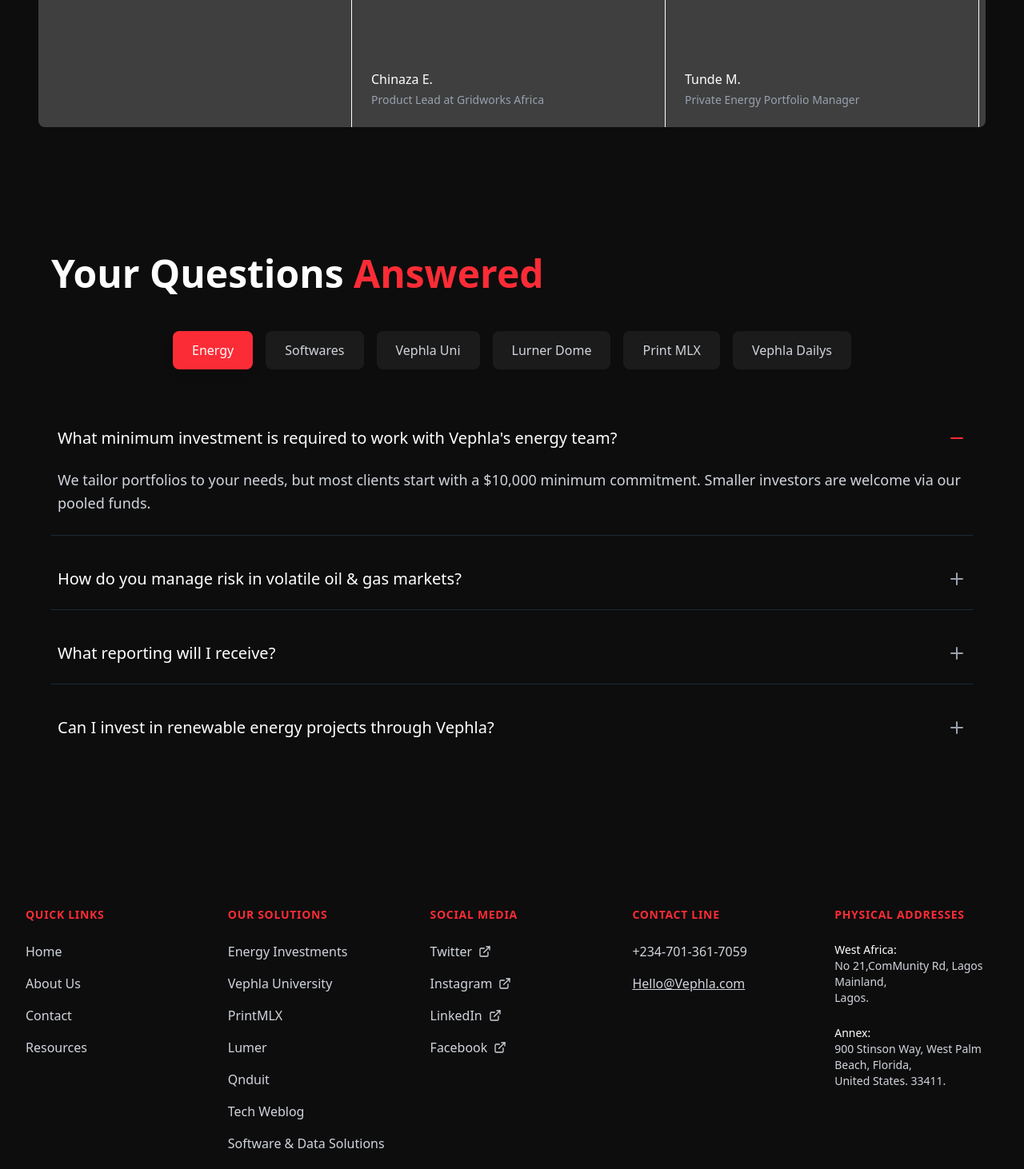
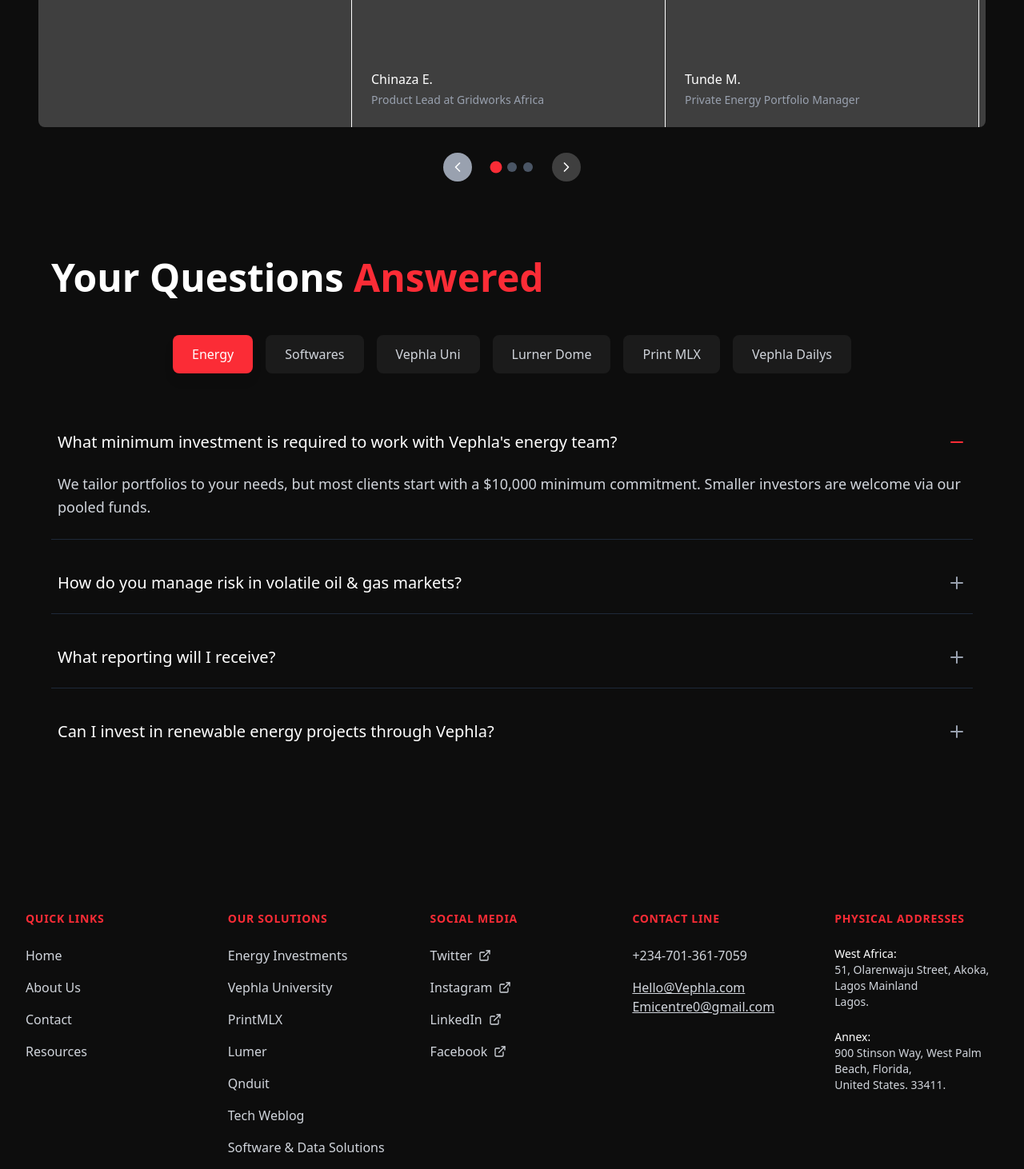
Before and after one commit to VephlaUniversity/Vephla-Revamp, a React (Vite) app: page / in a window 1280 px wide. Shown: the part 5193-6655 px from the top of the page at 80% size. Built offline with nearby package versions, Linux system fonts and the light colour scheme.

Commit message:
add a new file and indicator to the testimonial

```diff
--- a/src/App.jsx
+++ b/src/App.jsx
@@ -8,6 +8,7 @@
 import { TermsAndService } from "./components/Terms";
 import { PrivacyPolicy } from "./components/Privacy";
 import { About } from "./components/about/About";
+import ScrollToTop from "./components/ScrollToTop";
 
 function App() {
   const location = useLocation();
@@ -16,6 +17,7 @@
 
   return (
     <>
+      <ScrollToTop />
       <Nav />
       <div className="app-container">
         <AnimatePresence exitBeforeEnter>
--- a/src/components/Footer.jsx
+++ b/src/components/Footer.jsx
@@ -184,6 +184,13 @@
               >
                 Hello@Vephla.com
               </a>
+              <br />
+              <a
+                href="mailto:Emicentre0@gmail.com"
+                className="text-gray-300 hover:text-white transition-colors underline text-sm md:text-base break-all"
+              >
+                Emicentre0@gmail.com
+              </a>
             </div>
           </div>
 
@@ -195,7 +202,7 @@
             <div className="space-y-4 md:space-y-6 text-gray-300 text-xs md:text-sm">
               <div>
                 <p className="font-medium text-white">West Africa:</p>
-                <p>No 21,ComMunity Rd, Lagos Mainland,</p>
+                <p>51, Olarenwaju Street, Akoka, Lagos Mainland</p>
                 <p>Lagos.</p>
               </div>
 
--- /dev/null
+++ b/src/components/ScrollToTop.jsx
@@ -0,0 +1,14 @@
+import { useEffect } from "react";
+import { useLocation } from "react-router-dom";
+
+function ScrollToTop() {
+  const { pathname } = useLocation();
+
+  useEffect(() => {
+    window.scrollTo(0, 0);
+  }, [pathname]);
+
+  return null;
+}
+
+export default ScrollToTop;
--- a/src/components/contact/Contact.jsx
+++ b/src/components/contact/Contact.jsx
@@ -178,7 +178,14 @@
                     className="inline-flex items-center text-white hover:text-red-400 transition-colors underline"
                   >
                     Hello@vephla.com <Mails className="w-5 h-5 ml-2" />
-                  </a>{" "}
+                  </a>
+                  <br />
+                  <a
+                    href="mailto:Emicentre0@gmail.com"
+                    className="inline-flex items-center text-white hover:text-red-400 transition-colors underline"
+                  >
+                    Emicentre0@gmail.com <Mails className="w-5 h-5 ml-2" />
+                  </a>
                   <br />
                   <a
                     href="tel:+234-701-361-7059"
--- a/src/components/home/FAQInterface.jsx
+++ b/src/components/home/FAQInterface.jsx
@@ -105,7 +105,7 @@
     "Vephla Dailys": [
       {
         question: "Can I contribute an article?",
-        answer: `Kindly send a mail to  <a href="mailto:daily@vephla.com" class="text-red-500 hover:text-red-600 underline">Vephla Daily</a>.`,
+        answer: `Yes, you can contribute an article by sending an e-mail to  <a href="mailto:daily@vephla.com" class="text-red-500 hover:text-red-600 underline">Vephla Daily</a>.`,
       },
       {
         question: "What does vephla daily talk about?",
--- a/src/components/home/Testimonial.jsx
+++ b/src/components/home/Testimonial.jsx
@@ -1,4 +1,5 @@
 import { useState, useRef, useEffect } from "react";
+import { ChevronLeft, ChevronRight } from "lucide-react";
 
 export const Testimonials = () => {
   const [currentIndex, setCurrentIndex] = useState(0);
@@ -33,13 +34,6 @@
             "Vephla's advisory team helped us navigate a volatile energy market with confidence. Their insights into oil and gas portfolios weren't just smart, they were strategic. We've seen steady growth since onboarding.",
           author: "Tunde M.",
           position: "Private Energy Portfolio Manager",
-        },
-        {
-          category: "TECH EDUCATION",
-          title:
-            "Enrolling in Vephla Uni's UI/UX track changed everything. The curriculum was real-world, the mentors were responsive, and I landed a paid internship before graduation. It wasn't just a course, it was a launchpad.",
-          author: "Fatima B.",
-          position: "Junior Product Designer",
         },
       ],
     },
@@ -153,6 +147,28 @@
     }
   };
 
+  const scrollToTestimonial = (index) => {
+    if (containerRef.current) {
+      const cardWidth = 392;
+      containerRef.current.scrollTo({
+        left: index * cardWidth,
+        behavior: "smooth",
+      });
+    }
+  };
+
+  const handlePrevious = () => {
+    const newIndex = Math.max(0, currentIndex - 1);
+    setCurrentIndex(newIndex);
+    scrollToTestimonial(newIndex);
+  };
+
+  const handleNext = () => {
+    const newIndex = Math.min(totalTestimonials - 1, currentIndex + 1);
+    setCurrentIndex(newIndex);
+    scrollToTestimonial(newIndex);
+  };
+
   useEffect(() => {
     const container = containerRef.current;
     if (container) {
@@ -165,7 +181,7 @@
     <div className="bg-[#0d0d0d] text-white min-h-screen p-6 md:p-12">
       {/* Header */}
       <div className="max-w-7xl mx-auto mb-12">
-        <h1 className="text-4xl md:text-6xl  mb-2 font-bold">
+        <h1 className="text-4xl md:text-6xl mb-2 font-bold">
           Honest Feedback From{" "}
           <span className="text-red-500">Valued Clients</span>
         </h1>
@@ -190,7 +206,7 @@
             set.testimonials.map((testimonial, index) => (
               <div
                 key={`${setIndex}-${index}`}
-                className="p-6 hover:bg-[#1B1B1B]  transition-all duration-300 border-r-1 hover:border-r-1 hover:border-red-500 min-h-[500px] w-[392px] flex-shrink-0 flex flex-col justify-between cursor-pointer select-none"
+                className="p-6 hover:bg-[#1B1B1B] transition-all duration-300 border-r-1 hover:border-r-1 hover:border-red-500 min-h-[500px] w-[392px] flex-shrink-0 flex flex-col justify-between cursor-pointer select-none"
               >
                 <div className="flex flex-col gap-[5rem]">
                   <p className="text-gray-400 text-sm mb-6 uppercase tracking-wide">
@@ -227,6 +243,63 @@
             ))
           )}
         </div>
+
+        {/* Navigation Controls */}
+        <div className="flex justify-center items-center mt-8 px-4 space-x-6">
+          {/* Previous Button */}
+          <button
+            onClick={handlePrevious}
+            disabled={currentIndex === 0}
+            className="bg-[#3F3F3F] hover:bg-red-600 disabled:bg-gray-400 disabled:cursor-not-allowed rounded-full p-2 transition-all duration-200"
+            aria-label="Previous testimonial"
+          >
+            <ChevronLeft size={20} />
+          </button>
+
+          {/* Three-Dot Indicator */}
+          <div className="flex items-center space-x-2">
+            {[0, 1, 2].map((position) => {
+              let dotIndex;
+              let isVisible = true;
+
+              if (totalTestimonials <= 3) {
+                dotIndex = position;
+                isVisible = position < totalTestimonials;
+              } else if (currentIndex <= 1) {
+                dotIndex = position;
+              } else if (currentIndex >= totalTestimonials - 2) {
+                dotIndex = totalTestimonials - 3 + position;
+              } else {
+                dotIndex = currentIndex - 1 + position;
+              }
+
+              if (!isVisible) return null;
+
+              return (
+                <button
+                  key={position}
+                  onClick={() => scrollToTestimonial(dotIndex)}
+                  className={`w-3 h-3 rounded-full transition-all duration-300 cursor-pointer ${
+                    dotIndex === currentIndex
+                      ? "bg-red-500 scale-125"
+                      : "bg-gray-600 hover:bg-gray-500"
+                  }`}
+                  aria-label={`Go to testimonial ${dotIndex + 1}`}
+                />
+              );
+            })}
+          </div>
+
+          {/* Next Button */}
+          <button
+            onClick={handleNext}
+            disabled={currentIndex === totalTestimonials - 1}
+            className="bg-[#3F3F3F] hover:bg-red-600 disabled:bg-gray-400 disabled:cursor-not-allowed rounded-full p-2 transition-all duration-200 cursor-pointer"
+            aria-label="Next testimonial"
+          >
+            <ChevronRight size={20} />
+          </button>
+        </div>
       </div>
     </div>
   );
```
